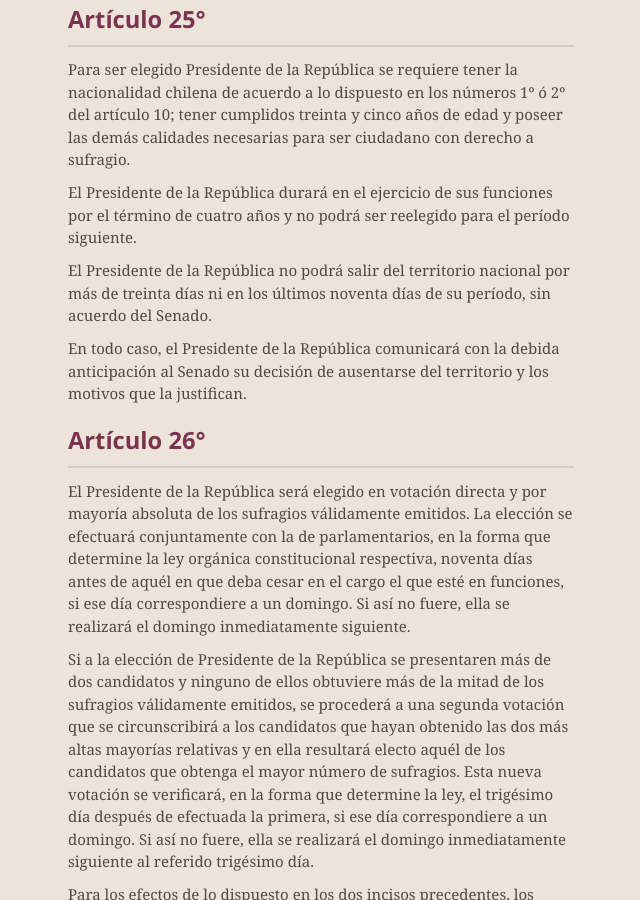
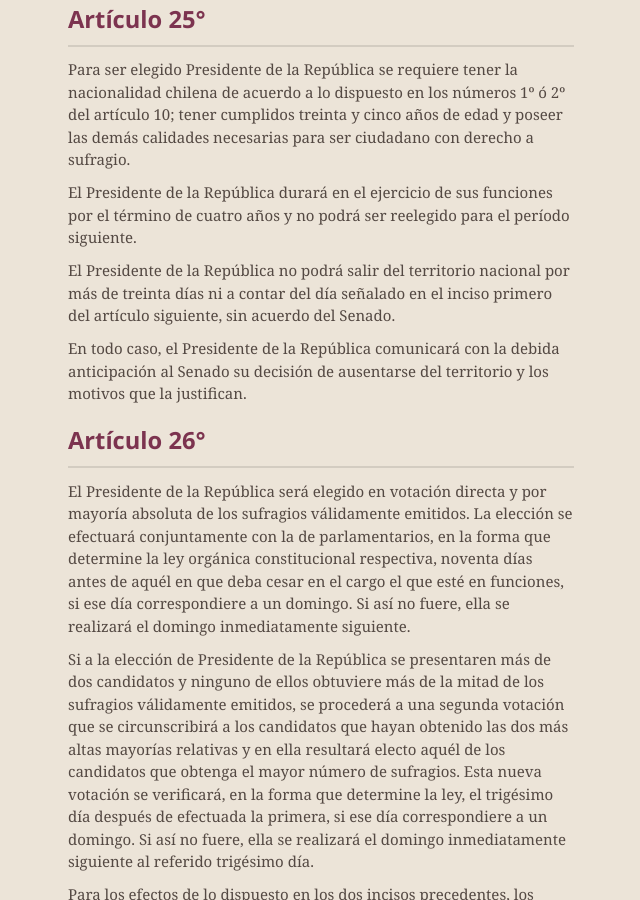
Before and after one commit to jrovegno/AC, a Jekyll site: the page built from capitulos/cap04.md, in a window 1280 px wide and 900 px high, scrolled down 634 px. Shown: the whole window, without its empty margins (319-959 px from the left). Built offline with Jekyll 4.4.1, drawn with Linux system fonts in a browser that asks for light colours; nearby versions of some CDN libraries.

Commit message:
Modificiacion Ley 20515 Art. ÚNICO Nº 1 D.O. 04.07.2011

```diff
--- a/capitulos/cap04.md
+++ b/capitulos/cap04.md
@@ -28,17 +28,19 @@ del artículo 10; tener cumplidos treinta y cinco años de edad y poseer
 las demás calidades necesarias para ser ciudadano con derecho a
 sufragio.
 
-El Presidente de la República durará en el ejercicio de sus funciones
-por el término de cuatro años y no podrá ser reelegido para el período
-siguiente.
+El Presidente de la República durará en el ejercicio
+de sus funciones por el término de cuatro años y no podrá
+ser reelegido para el período siguiente.
 
-El Presidente de la República no podrá salir del territorio nacional por
-más de treinta días ni en los últimos noventa días de su período, sin
-acuerdo del Senado.
+El Presidente de la República no podrá salir del
+territorio nacional por más de treinta días ni a contar
+del día señalado en el inciso primero del artículo
+siguiente, sin acuerdo del Senado.
 
-En todo caso, el Presidente de la República comunicará con la debida
-anticipación al Senado su decisión de ausentarse del territorio y los
-motivos que la justifican.
+En todo caso, el Presidente de la República
+comunicará con la debida anticipación al Senado su
+decisión de ausentarse del territorio y los motivos que la
+justifican.
 
 ## Artículo 26°
 
```
